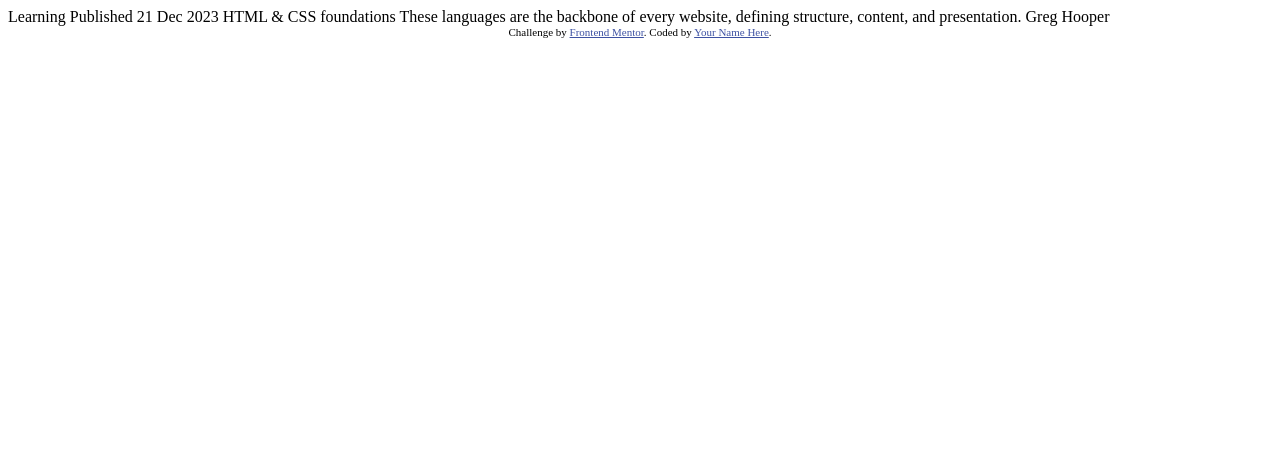
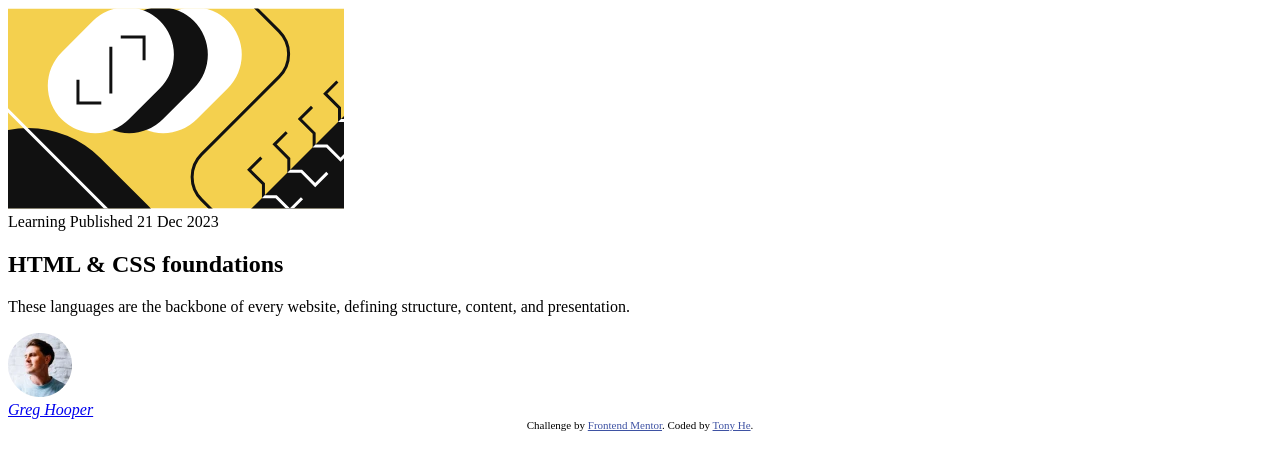
Before and after one commit to tonyhaohe/frontendmentors-2-blog-card, a plain HTML site: page index.html in a window 1280 px wide. Drawn offline with Linux system fonts and the light colour scheme.

Commit message:
Update HTML structure

```diff
--- a/index.html
+++ b/index.html
@@ -15,20 +15,26 @@
   </style>
 </head>
 <body>
-
-  Learning
-
-  Published 21 Dec 2023
-
-  HTML & CSS foundations
-
-  These languages are the backbone of every website, defining structure, content, and presentation.
-
-  Greg Hooper
-
+  <main>
+    <article>
+      <img src="./assets/images/illustration-article.svg"/>
+      <div class="description">
+        <span class="status text-preset-3-bold">Learning</span>
+        <span class="text-preset-3">Published <time datetime="2023-12-21">21 Dec 2023</time></span>
+        <h1 class="text-preset-1">HTML & CSS foundations</h1>
+        <p class="text-preset-2">These languages are the backbone of every website, defining structure, content, and presentation.</p>
+      </div>
+      <div class="author-details">
+        <img src="assets/images/image-avatar.webp" class="author-img"/>
+        <address>
+          <a href="#" rel="author" class="text-preset-3-bold">Greg Hooper</a>
+        </address>
+      </div>
+    </article>
+  </main>
   <div class="attribution">
     Challenge by <a href="https://www.frontendmentor.io?ref=challenge" target="_blank">Frontend Mentor</a>.
-    Coded by <a href="#">Your Name Here</a>.
+    Coded by <a href="https://tonyhaohe.github.io">Tony He</a>.
   </div>
 </body>
 </html>
```
